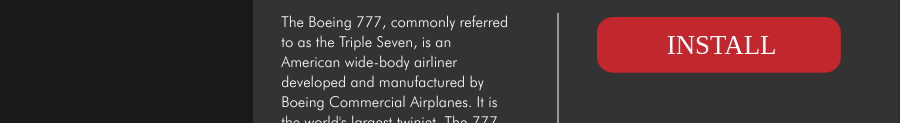
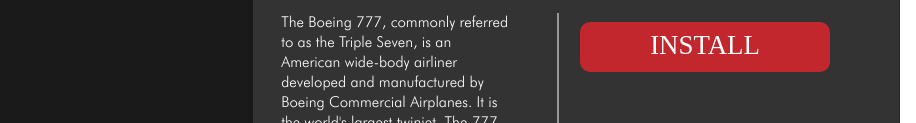
Before and after one commit to JacobKre/installer, an Electron app: page src/777-200ER.html in a window 916 px wide. Shown: the part 478-601 px from the top of the page. Drawn offline with Linux system fonts and the light colour scheme; a web font is replaced by a local one.

Commit message:
fix: redid install button so it makes sense and sends you to the google home page as a placeholder

```diff
--- a/src/777-200ER.html
+++ b/src/777-200ER.html
@@ -58,12 +58,8 @@
 				<div id="CommonRef777">
 					<span>The Boeing 777, commonly referred to as the Triple Seven, is an American wide-body airliner developed and manufactured by Boeing Commercial Airplanes. It is the world's largest twinjet. The 777 was designed to bridge the gap between Boeing's 767 and 747, and to replace older DC-10's</span>
 				</div>
-				<svg class="installBtn">
-					<rect id="installBtn" rx="15.870967864990234" ry="15.870967864990234" x="0" y="0" width="243.871" height="55.742">
-					</rect>
-				</svg>
-				<div id="install">
-					INSTALL
+				<div class="installBtn">
+					<a href="https://google.ca" target="_blank">INSTALL</a>
 				</div>
 				<svg class="nextCircle">
 					<rect id="nextCircle" rx="9.677410125732422" ry="9.677410125732422" x="0" y="0" width="19.355" height="19.355">
--- a/src/index.css
+++ b/src/index.css
@@ -235,33 +235,26 @@
   font-size: 15px;
   color: rgba(255,255,255,1);
 }
-#installBtn {
-  fill: rgba(193,39,45,1);
-}
-.installBtn {
+.installBtn a{
+  left: 580px;
+  top: 500px;
   position: absolute;
   overflow: visible;
-  width: 243.871px;
-  height: 55.742px;
-  left: 597.387px;
-  top: 495.452px;
-}
-#install {
-  left: 666.751px;
-  top: 504.413px;
-  position: absolute;
-  overflow: visible;
-  width: 102px;
+  width: 250px;
+  height: 50px;
+  border-radius: 10px;
   white-space: nowrap;
+  padding-top: 7px;
   line-height: 32.240760803222656px;
-  margin-top: 3px;
   text-align: center;
+  text-decoration: none;
   font-family: Brandon Grotesque;
   src: url('fonts/BrandonBold.otf');
   font-style: normal;
   font-weight: normal;
   font-size: 26.867300033569336px;
   color: rgba(255,255,255,1);
+  background-color: rgb(193,39,45);
 }
 .rightButton {
   border: none;
```
Also changed, not shown: src/777-200LR.html (+2 -6 lines), src/index.html (+2 -5 lines).
